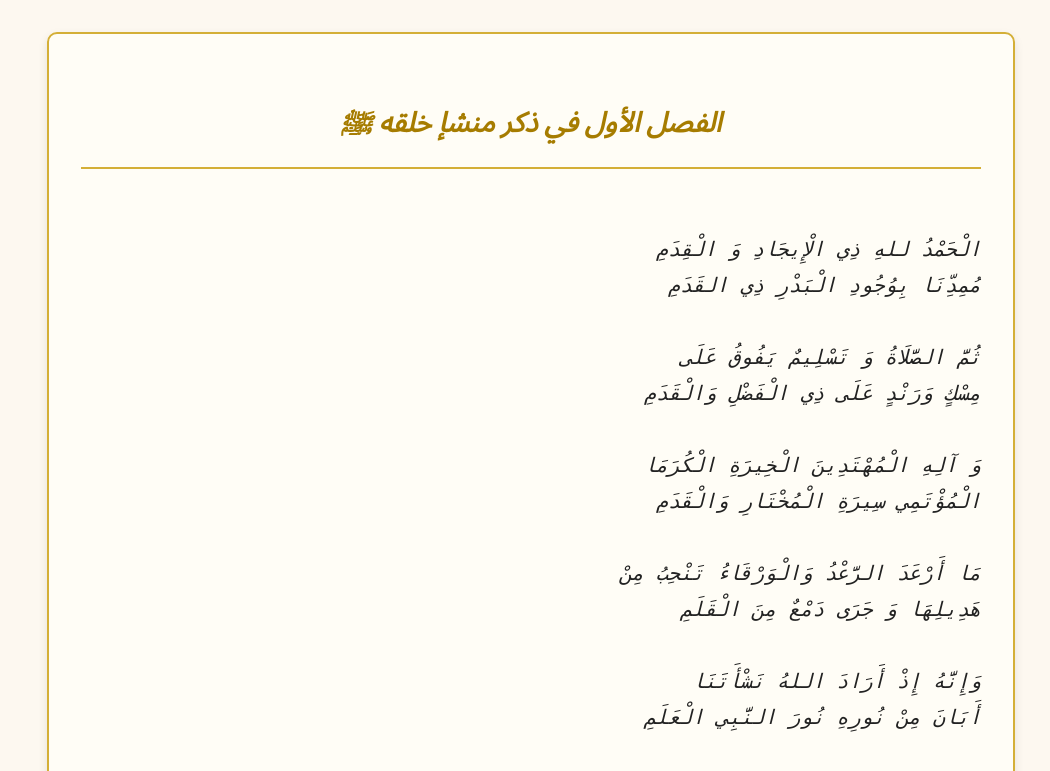
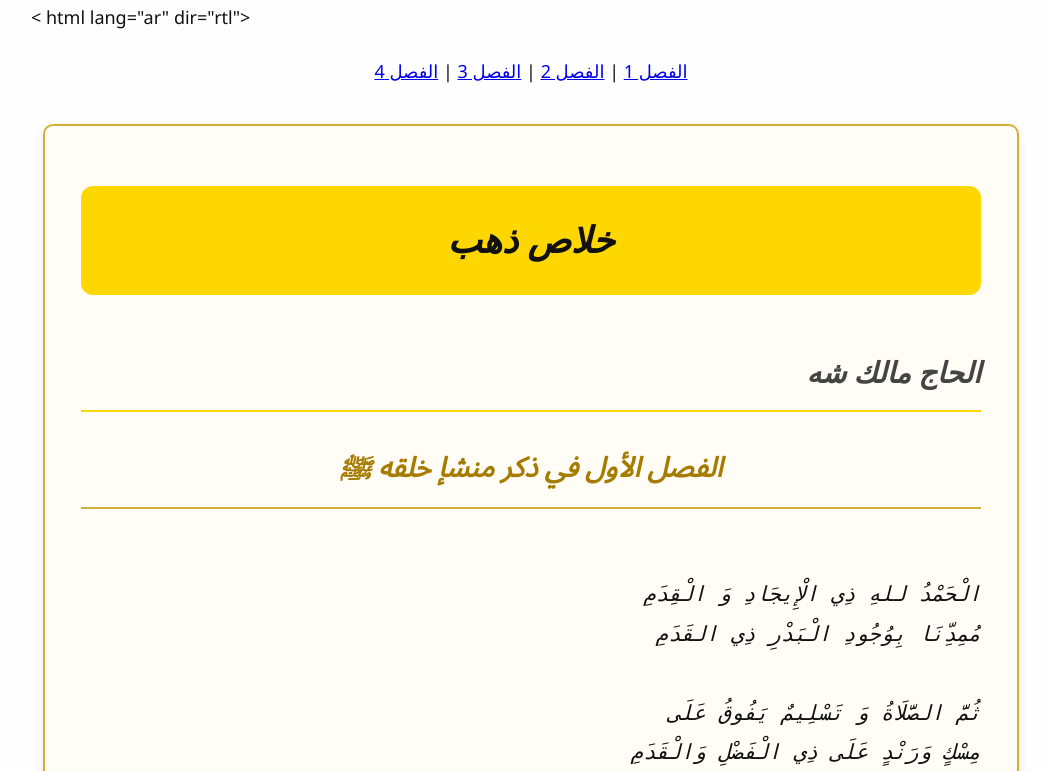
Before and after one commit to thulo-ty4/Khilazu-zahab-chap-1-4, a plain HTML site: page index.html in a window 1280 px wide. Shown: the top 771 px of the page, without its empty margins (109-1159 px from the left). Drawn offline with Linux system fonts and the light colour scheme.

Commit message:
Update index.html

```diff
--- a/index.html
+++ b/index.html
@@ -1,20 +1,12 @@
 <!DOCTYPE html>
 <html>
     <head>
-        <meta http-equiv="content-type" content="text/html; charset=utf-8" />
-
+    < html lang="ar" dir="rtl">
+<head>
+  <meta charset="UTF-8" />
+  <meta name="viewport" content="width=device-width, initial-scale=1.0" />
 <meta name="google-site-verification" content="nxDQ7qOER2VsdrwLpsTSOG3USAAAlrLh2bGqCrVR4tA" />        <title>خلاص الذهب</title>
         <style>
-        body {
-            font-family: "Amiri", "Scheherazade", serif;
-            background: #fdf8f0;
-            margin: 0;
-            padding: 0;
-            direction: rtl;
-            text-align: right;
-            color: #222;
-        }
-
         fieldset {
             margin: 2em auto;
             padding: 2em;
@@ -35,22 +27,57 @@
             padding-bottom: 0.5em;
         }
 
-        pre {
-            font-size: 20px;
-            white-space: pre-wrap;
-            line-height: 1.8;
-        }
-
         i {
             display: block;
         }
+            body {
+      font-family: 'Segoe UI', sans-serif;
+      background-color: #fefefe;
+      color: #111;
+      padding: 0 15px;
+      line-height: 1.9;
+      font-size: 18px;
+      max-width: 1000px;
+      margin: auto;
+    }
+
+    h1 {
+      background-color: #ffd700;
+      padding: 20px;
+      border-radius: 12px;
+      text-align: center;
+    }
+
+    h2 {
+      margin-top: 50px;
+      font-size: 1.8rem;
+      color: #444;
+      border-bottom: 2px solid #ffd700;
+      padding-bottom: 10px;
+    }
+
+    pre {
+      font-size: 1.3rem;
+      text-align: justify;
+    }
+
+    .chapter {
+      margin-bottom: 60px;
+    }
     </style>
     </head>
     <body>
-
+        <div style="text-align: center; margin-top: 20px;">
+  <a href="#chapitre1">الفصل 1</a> |
+  <a href="#chapitre2">الفصل 2</a> |
+  <a href="#chapitre3">الفصل 3</a> |
+  <a href="#chapitre4">الفصل 4</a>
+        </div>
         <fieldset style="text-align: right; direction: rtl;">
             <i>
-    <h3>
+    <h1>خلاص ذهب</h1>
+                <h2>الحاج مالك شه</h2>
+        <div class="chapter" id="chapitre1"><h3>
 الفصل الأول في ذكر منشإ خلقه ﷺ
 </h3>
 
@@ -121,7 +148,7 @@
 
 وَغَيْرُ شِيثٍ فَمَا تَأْتِيهِ مُنْفَرِدًا
 حَوَّاءُ تَكْرِيمَ نُورٍ غَيْرِ مُزْدَحَمِ
-
+<div class="chapter" id="chapitre2">
 <h3>
         الفصل الثاني في ذكر آبائه ﷺ وأمهاتهم
 </h3>
@@ -183,7 +210,7 @@
 
 سَلْمَى وَلَيْلَى رَبَابٌ سَوْدَةٌ وَمُعَا
 نَةٌ وَمَهْدَ دُعِ الْأَبْيَاتَ تَغْتَنِمِ
-
+<div class="chapter" id="chapitre3">
 <h3>
 الفصل الثالث
 
@@ -226,7 +253,7 @@
 
 وَ دَبَّةٌ أٌمُّهَا قُلْ أُمُّ دَبَّةَ لُبْـ
 ـنَى هَؤُلَا أَرْبَعٌ مِنْ غَيْرِ فِهْرِهِمِ
-
+<div class="chapter" id="chapitre4">
 <h3>
 
 الفصل الرابع في ذكر قصة الفيل و ما يتعلق بها
```
